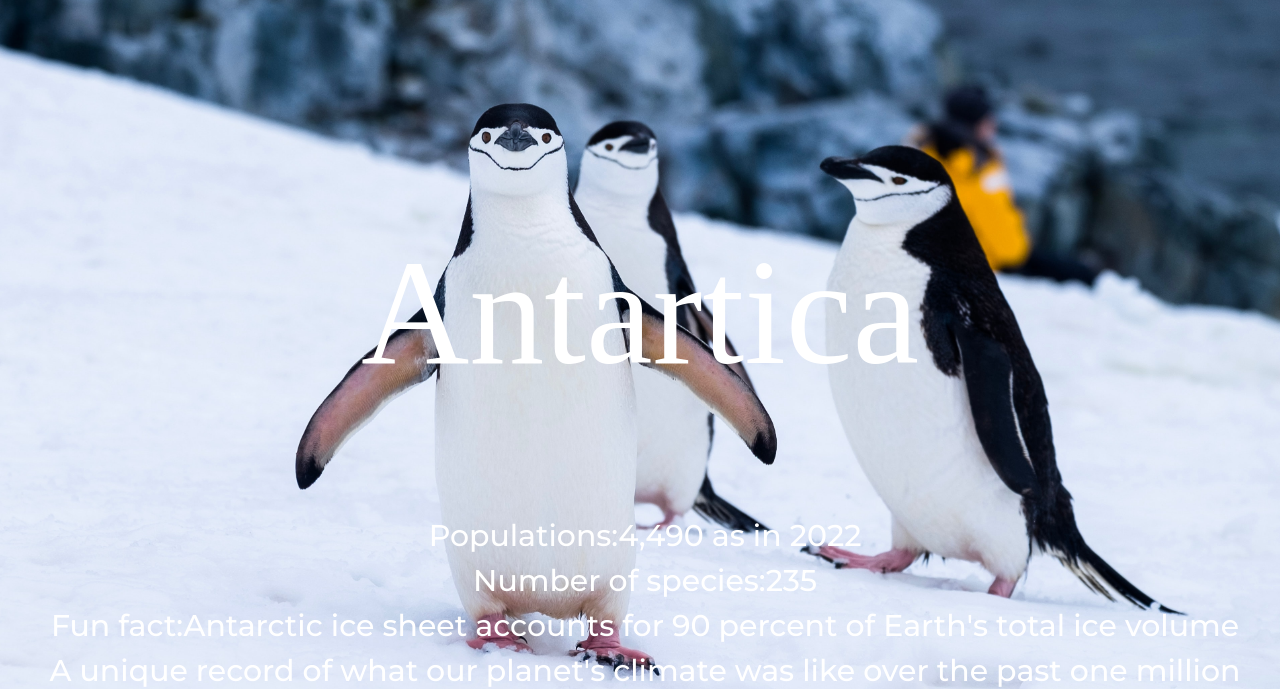
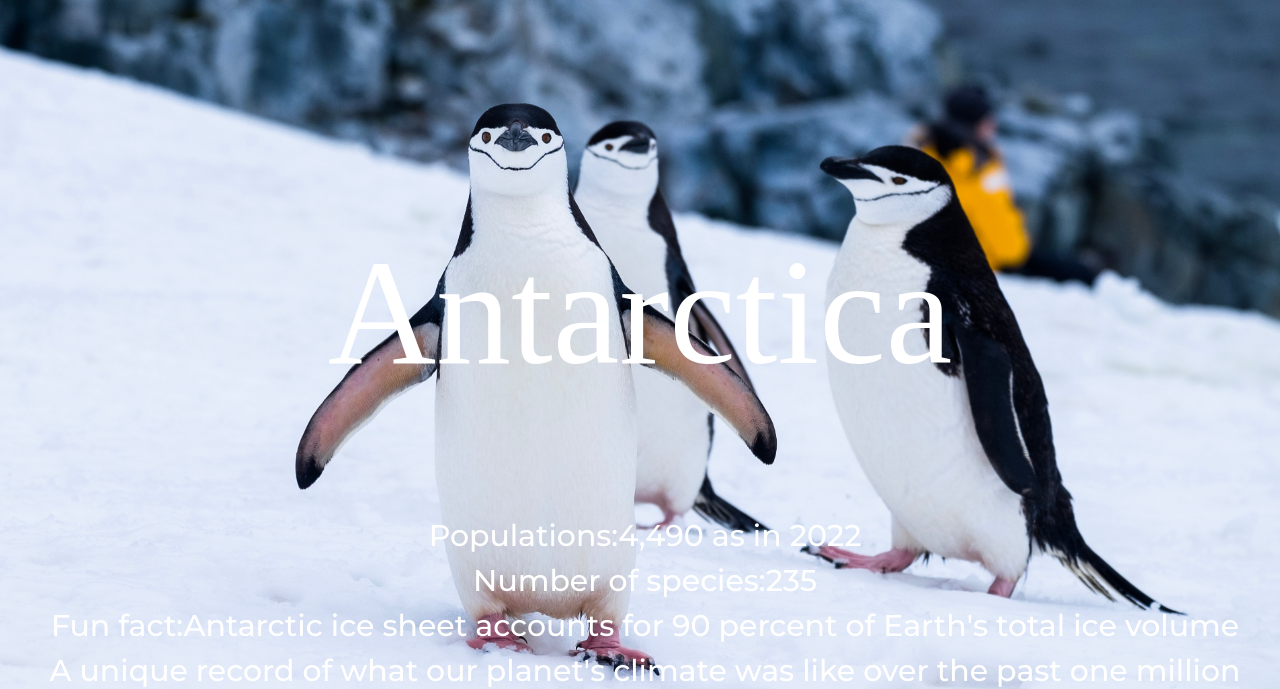
Before and after one commit to ThuyKat/TravelQ, a plain HTML site: page antartica.html in a window 1280 px wide. Shown: the part 112-801 px from the top of the page. Drawn offline with Linux system fonts and the light colour scheme.

Commit message:
typo error

```diff
--- a/antartica.html
+++ b/antartica.html
@@ -58,7 +58,7 @@
 <div class="container1">
     <img src="images/destiant.jpg"  class="container_img" alt="image1" >
 
-    <div class="centered-1">Antartica</div>
+    <div class="centered-1">Antarctica</div>
         </div>
                <!-- image holder ends here  -->
 <div class="Europeinfo">
```
Also changed, not shown: destination.html (+1 -1 lines).
